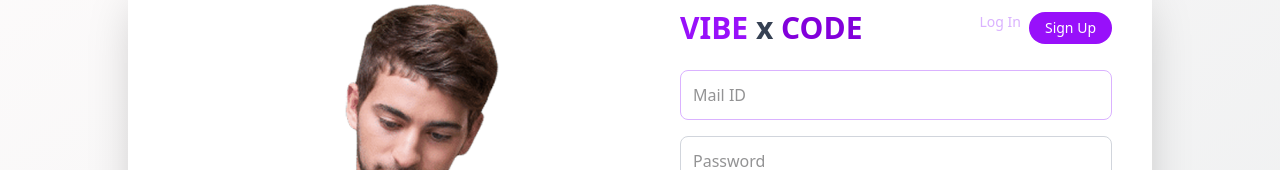
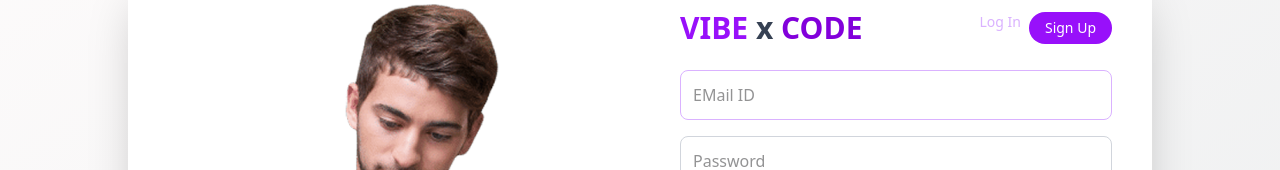
Before and after one commit to Flashl3opard/VibexCode, a Next.js app: page /login in a window 1280 px wide. Shown: the part 168-338 px from the top of the page. Built offline with nearby package versions, Linux system fonts and the light colour scheme.

Commit message:
Fixed #2

```diff
--- a/app/login/page.tsx
+++ b/app/login/page.tsx
@@ -42,7 +42,7 @@ const Page = () => {
             <form className="space-y-4">
               <input
                 type="email"
-                placeholder="Mail ID"
+                placeholder="EMail ID"
                 className="w-full p-3 rounded-md border border-purple-300 dark:bg-zinc-800 dark:border-zinc-700 focus:outline-none focus:ring-2 focus:ring-purple-400"
               />
               <input
```
